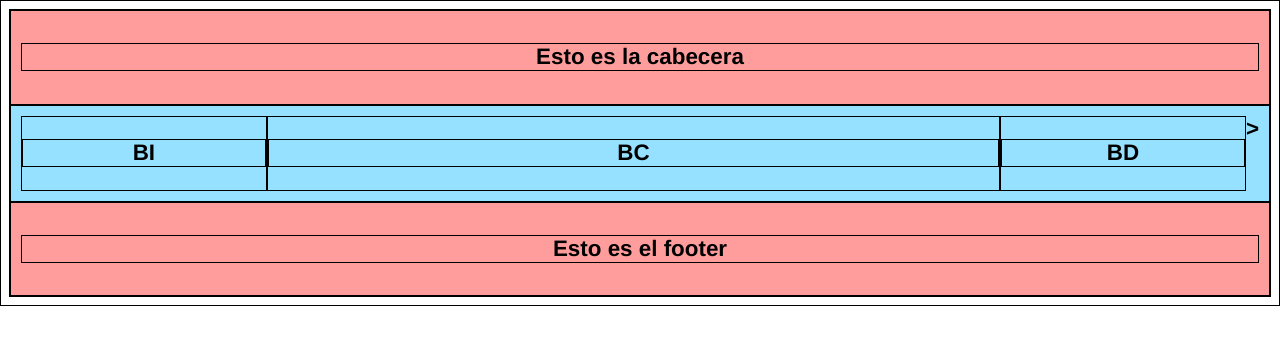
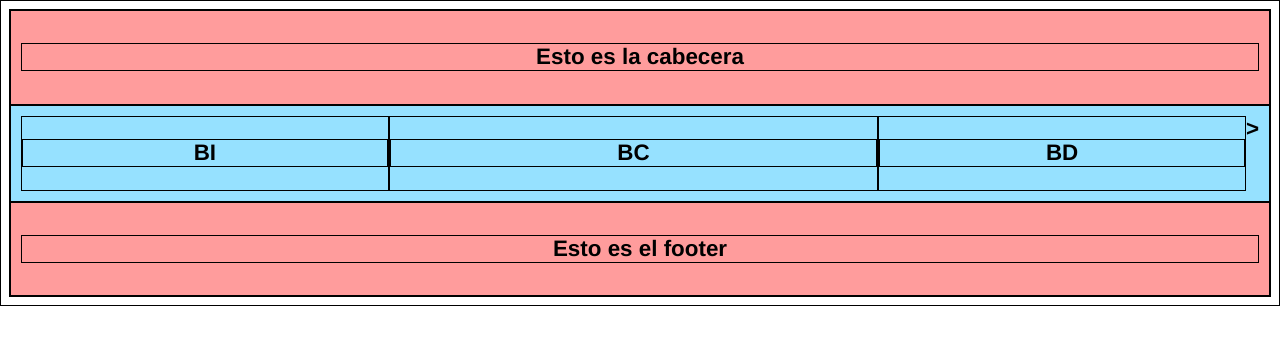
Before and after one commit to yazidears/palcam, a plain HTML site: page s4.html in a window 1280 px wide. Drawn offline with Linux system fonts and the light colour scheme.

Commit message:
intento #2

```diff
--- a/s4.html
+++ b/s4.html
@@ -25,13 +25,13 @@
     font-weight:bold
 }
 .central{
-    width:60%;
+    flex:40%;
 }
 .left{
-    width:20%;
+    flex:30%;
 }
 .right{
-    width:20%;
+    flex:30%;
 }
 </style>
 </head>
```
